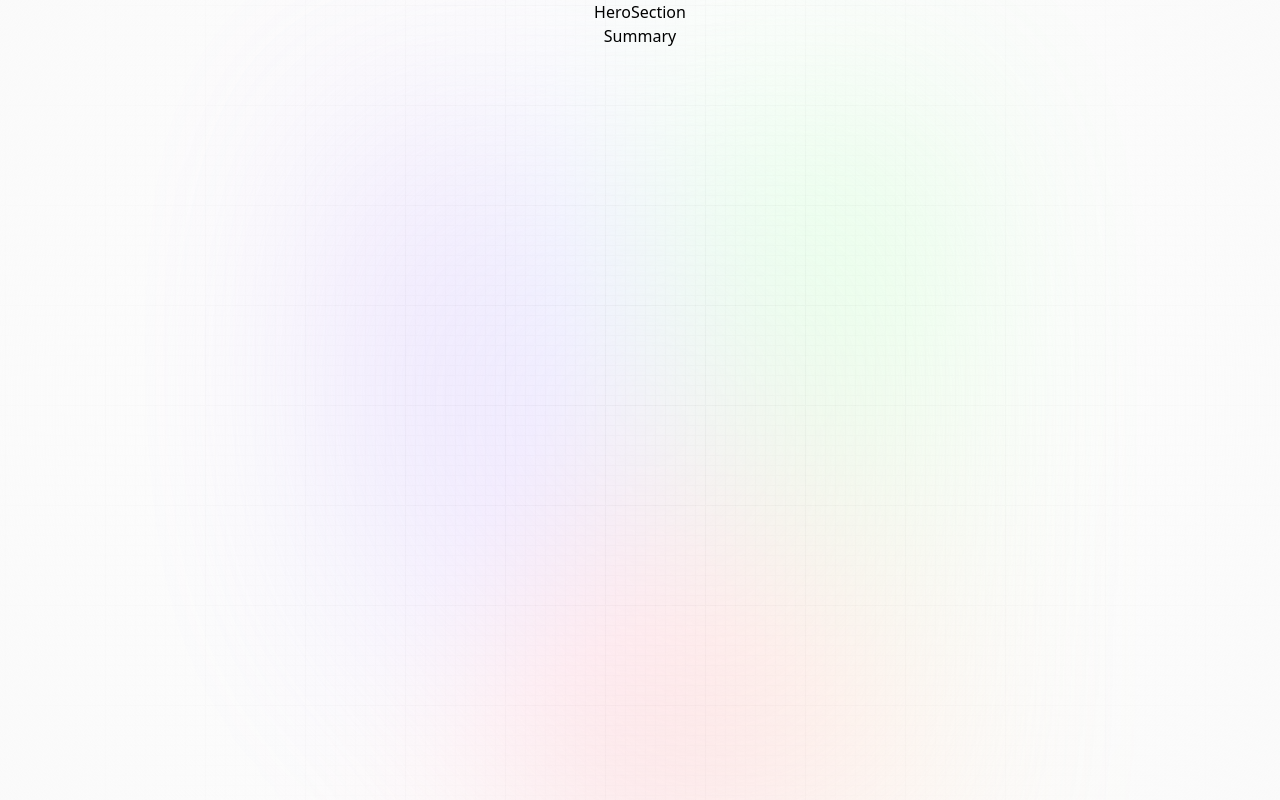
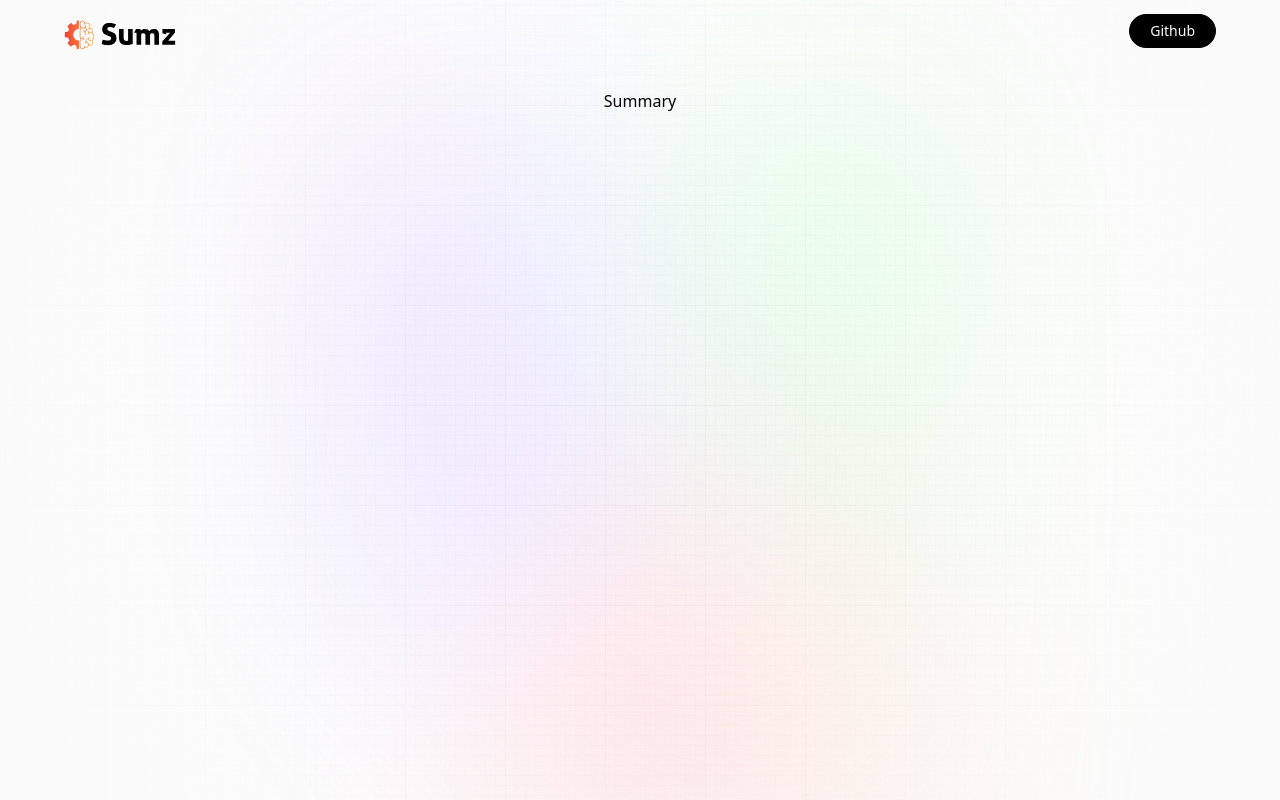
Before and after one commit to rirefat/sumZ-summarizer, a React (Vite) app: page / in a window 1280 px wide. Built offline with nearby package versions, Linux system fonts and the light colour scheme; a web font is replaced by a local one.

Commit message:
done navbar

```diff
--- a/src/components/HeroSection/HeroSection.jsx
+++ b/src/components/HeroSection/HeroSection.jsx
@@ -1,9 +1,22 @@
+import { logo } from '../../assets';
 
 const HeroSection = () => {
     return (
-        <div>
-            HeroSection
-        </div>
+        <header className='w-full flex justify-center items-center flex-col'>
+            <nav className="flex justify-between items-center w-full mb-10 pt-3">
+                <img
+                    src={logo}
+                    alt="sumZ logo"
+                    className='w-28 object-contain'
+                />
+
+                <button
+                    type='button'
+                    onClick={() => window.open('https://github.com/rirefat')}
+                    className='black_btn'
+                >Github</button>
+            </nav>
+        </header>
     );
 };
 
```
